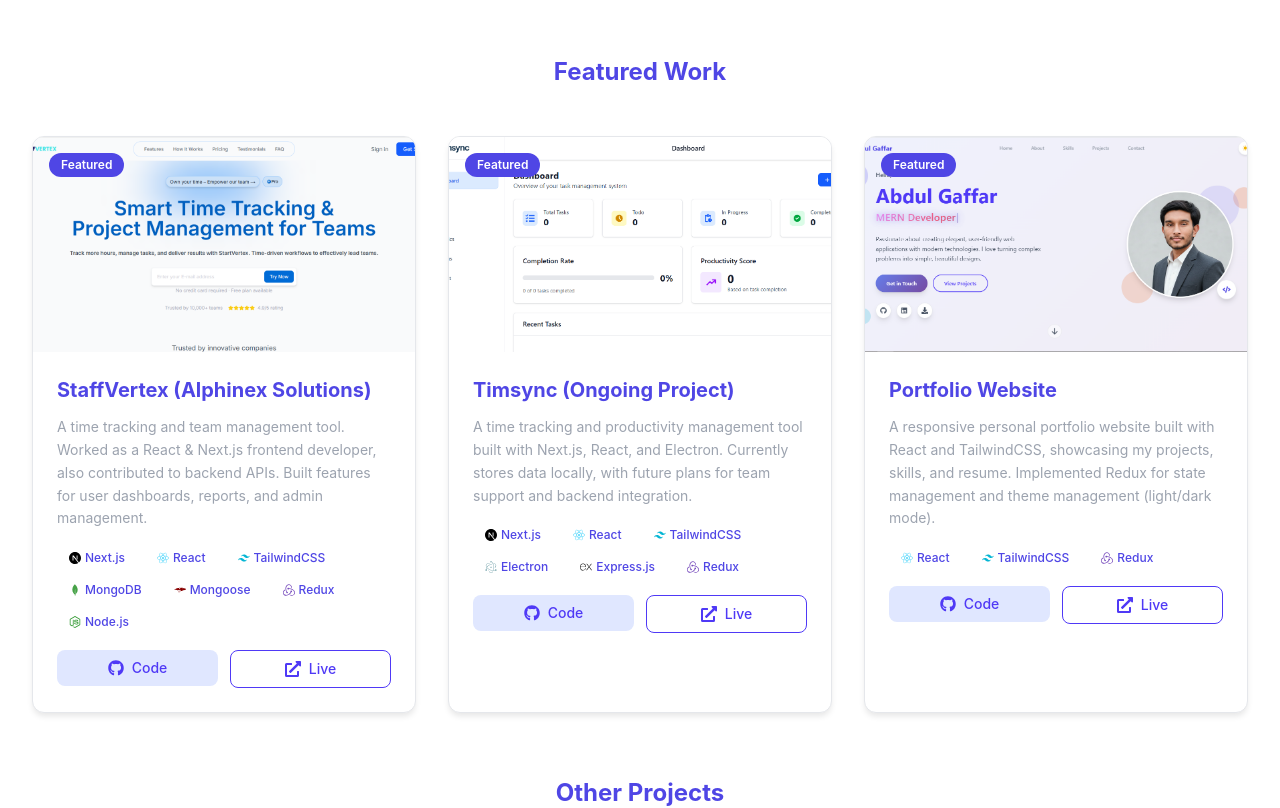
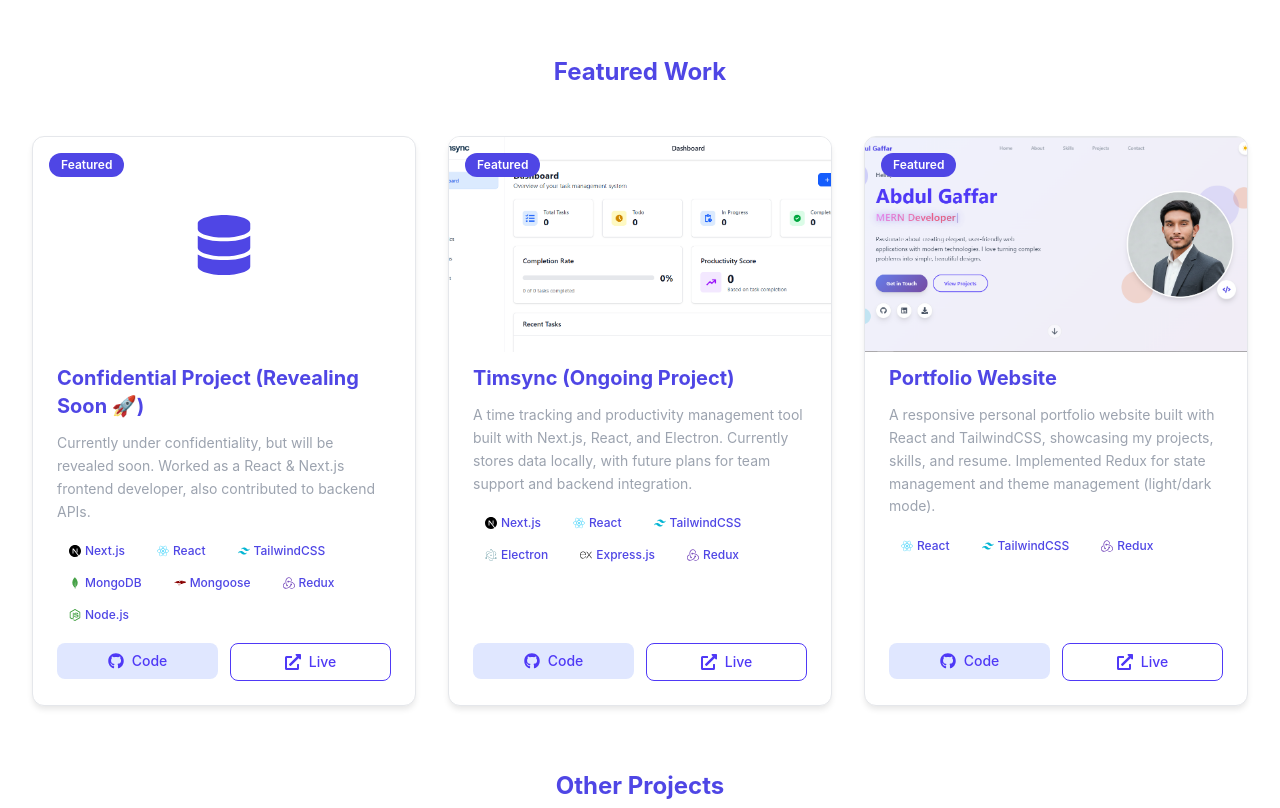
Before and after one commit to AbdulGaffarDev/Portfolio, a React (Vite) app: page / in a window 1280 px wide. Shown: the part 4000-4808 px from the top of the page. Built offline with nearby package versions, Linux system fonts and the light colour scheme.

Commit message:
Removed confidentials

```diff
--- a/src/components/sections/Projects.jsx
+++ b/src/components/sections/Projects.jsx
@@ -1,12 +1,31 @@
-import { FaGithub, FaExternalLinkAlt, FaReact, FaNodeJs, FaDatabase, FaJs, FaHtml5, FaCss3, FaChrome } from "react-icons/fa";
-import { SiMongodb, SiTailwindcss, SiRedux, SiExpress, SiNextdotjs, SiMongoose, SiElectron  } from "react-icons/si";
+import {
+  FaGithub,
+  FaExternalLinkAlt,
+  FaReact,
+  FaNodeJs,
+  FaDatabase,
+  FaJs,
+  FaHtml5,
+  FaCss3,
+  FaChrome,
+} from "react-icons/fa";
+import {
+  SiMongodb,
+  SiTailwindcss,
+  SiRedux,
+  SiExpress,
+  SiNextdotjs,
+  SiMongoose,
+  SiElectron,
+} from "react-icons/si";
 
 const projects = [
   {
     id: 1,
-    title: "StaffVertex (Alphinex Solutions)",
-    description: "A time tracking and team management tool. Worked as a React & Next.js frontend developer, also contributed to backend APIs. Built features for user dashboards, reports, and admin management.",
-    image: "/assets/StaffVertex.png",
+    title: "Confidential Project (Revealing Soon 🚀)",
+    description:
+      "Currently under confidentiality, but will be revealed soon. Worked as a React & Next.js frontend developer, also contributed to backend APIs.",
+    image: "",
     technologies: [
       { name: "Next.js", icon: <SiNextdotjs />, color: "#000000" },
       { name: "React", icon: <FaReact />, color: "#61DAFB" },
@@ -23,7 +42,8 @@
   {
     id: 2,
     title: "Timsync (Ongoing Project)",
-    description: "A time tracking and productivity management tool built with Next.js, React, and Electron. Currently stores data locally, with future plans for team support and backend integration.",
+    description:
+      "A time tracking and productivity management tool built with Next.js, React, and Electron. Currently stores data locally, with future plans for team support and backend integration.",
     image: "assets/Timsync.png",
     technologies: [
       { name: "Next.js", icon: <SiNextdotjs />, color: "#000000" },
@@ -40,7 +60,8 @@
   {
     id: 3,
     title: "Portfolio Website",
-    description: "A responsive personal portfolio website built with React and TailwindCSS, showcasing my projects, skills, and resume. Implemented Redux for state management and theme management (light/dark mode).",
+    description:
+      "A responsive personal portfolio website built with React and TailwindCSS, showcasing my projects, skills, and resume. Implemented Redux for state management and theme management (light/dark mode).",
     image: "/assets/Portfolio.png",
     technologies: [
       { name: "React", icon: <FaReact />, color: "#61DAFB" },
@@ -54,7 +75,8 @@
   {
     id: 4,
     title: "GitHub User Finder",
-    description: "A React-based app to search GitHub users and display their profile details, repositories, and activity using GitHub API.",
+    description:
+      "A React-based app to search GitHub users and display their profile details, repositories, and activity using GitHub API.",
     image: "/assets/Github-User-Finder.png",
     technologies: [
       { name: "React", icon: <FaReact />, color: "#61DAFB" },
@@ -68,7 +90,8 @@
   {
     id: 5,
     title: "Library Management System",
-    description: "A JavaScript-based library management system with admin and user sides. Stores records in browser localStorage for managing books, issuing, and returning.",
+    description:
+      "A JavaScript-based library management system with admin and user sides. Stores records in browser localStorage for managing books, issuing, and returning.",
     image: "/assets/LibraryManagmentSystem.png",
     technologies: [
       { name: "JavaScript", icon: <FaJs />, color: "#F7DF1E" },
@@ -82,13 +105,13 @@
   },
 ];
 
-
 const ProjectCard = ({ project, index }) => {
   return (
     <div
-      className="group bg-card border border-base rounded-xl overflow-hidden shadow-theme hover:shadow-theme-lg transition-all duration-300 hover:-translate-y-2"
+      className="group bg-card border border-base flex flex-col justify-between rounded-xl overflow-hidden shadow-theme hover:shadow-theme-lg transition-all duration-300 hover:-translate-y-2"
       style={{ animationDelay: `${index * 0.1}s` }}
     >
+      <div>
       {/* Project Image */}
       <div className="relative overflow-hidden">
         {project.image ? (
@@ -112,15 +135,32 @@
                   ? "bg-white/20 text-white hover:bg-white/30 cursor-pointer"
                   : "bg-white/20 text-white hover:bg-gray-500/20 hover:text-gray-400 cursor-not-allowed"
               }`}
-              aria-label={project.githubUrl ? "View GitHub repository" : "GitHub repository not available"}
-              onClick={project.githubUrl ? () => window.open(project.githubUrl, '_blank') : (e) => e.preventDefault()}
+              aria-label={
+                project.githubUrl
+                  ? "View GitHub repository"
+                  : "GitHub repository not available"
+              }
+              onClick={
+                project.githubUrl
+                  ? () => window.open(project.githubUrl, "_blank")
+                  : (e) => e.preventDefault()
+              }
             >
               <FaGithub className="w-5 h-5" />
             </div>
             {!project.githubUrl && (
-              <div className="absolute bottom-full left-1/2 transform -translate-x-1/2 mb-2 px-2 py-1 text-xs rounded opacity-0 group-hover/button:opacity-100 transition-opacity duration-200 whitespace-nowrap z-10" style={{backgroundColor: 'var(--color-text-primary)', color: 'var(--color-bg-primary)'}}>
+              <div
+                className="absolute bottom-full left-1/2 transform -translate-x-1/2 mb-2 px-2 py-1 text-xs rounded opacity-0 group-hover/button:opacity-100 transition-opacity duration-200 whitespace-nowrap z-10"
+                style={{
+                  backgroundColor: "var(--color-text-primary)",
+                  color: "var(--color-bg-primary)",
+                }}
+              >
                 Link not available
-                <div className="absolute top-full left-1/2 transform -translate-x-1/2 w-0 h-0 border-l-2 border-r-2 border-t-2 border-transparent" style={{borderTopColor: 'var(--color-text-primary)'}}></div>
+                <div
+                  className="absolute top-full left-1/2 transform -translate-x-1/2 w-0 h-0 border-l-2 border-r-2 border-t-2 border-transparent"
+                  style={{ borderTopColor: "var(--color-text-primary)" }}
+                ></div>
               </div>
             )}
           </div>
@@ -131,15 +171,32 @@
                   ? "bg-white/20 text-white hover:bg-white/30 cursor-pointer"
                   : "bg-white/20 text-white hover:bg-gray-500/20 hover:text-gray-400 cursor-not-allowed"
               }`}
-              aria-label={project.liveUrl ? "View live project" : "Live project not available"}
-              onClick={project.liveUrl ? () => window.open(project.liveUrl, '_blank') : (e) => e.preventDefault()}
+              aria-label={
+                project.liveUrl
+                  ? "View live project"
+                  : "Live project not available"
+              }
+              onClick={
+                project.liveUrl
+                  ? () => window.open(project.liveUrl, "_blank")
+                  : (e) => e.preventDefault()
+              }
             >
               <FaExternalLinkAlt className="w-5 h-5" />
             </div>
             {!project.liveUrl && (
-              <div className="absolute bottom-full left-1/2 transform -translate-x-1/2 mb-2 px-2 py-1 text-xs rounded opacity-0 group-hover/button:opacity-100 transition-opacity duration-200 whitespace-nowrap z-10" style={{backgroundColor: 'var(--color-text-primary)', color: 'var(--color-bg-primary)'}}>
+              <div
+                className="absolute bottom-full left-1/2 transform -translate-x-1/2 mb-2 px-2 py-1 text-xs rounded opacity-0 group-hover/button:opacity-100 transition-opacity duration-200 whitespace-nowrap z-10"
+                style={{
+                  backgroundColor: "var(--color-text-primary)",
+                  color: "var(--color-bg-primary)",
+                }}
+              >
                 Link not available
-                <div className="absolute top-full left-1/2 transform -translate-x-1/2 w-0 h-0 border-l-2 border-r-2 border-t-2 border-transparent" style={{borderTopColor: 'var(--color-text-primary)'}}></div>
+                <div
+                  className="absolute top-full left-1/2 transform -translate-x-1/2 w-0 h-0 border-l-2 border-r-2 border-t-2 border-transparent"
+                  style={{ borderTopColor: "var(--color-text-primary)" }}
+                ></div>
               </div>
             )}
           </div>
@@ -152,7 +209,7 @@
       </div>
 
       {/* Project Content */}
-      <div className="p-6">
+      <div className="px-6 pt-3">
         <h3 className="text-xl font-bold text-primary mb-3 group-hover:text-secondary transition-colors duration-300">
           {project.title}
         </h3>
@@ -172,9 +229,10 @@
             </div>
           ))}
         </div>
-
-        {/* Action Buttons */}
-        <div className="flex space-x-3">
+      </div>
+      </div>
+      {/* Action Buttons */}
+        <div className="flex space-x-3 px-6 pb-6">
           <div className="relative group/button flex-1">
             <div
               className={`flex items-center justify-center space-x-2 px-4 py-2 rounded-lg text-sm font-medium transition-all duration-300 ${
@@ -182,15 +240,28 @@
                   ? "bg-indigo-100 text-indigo-600 hover:bg-gradient-primary hover:text-white cursor-pointer"
                   : "bg-indigo-100 text-indigo-600 hover:bg-gray-100 hover:text-gray-400 cursor-not-allowed"
               }`}
-              onClick={project.githubUrl ? () => window.open(project.githubUrl, '_blank') : (e) => e.preventDefault()}
+              onClick={
+                project.githubUrl
+                  ? () => window.open(project.githubUrl, "_blank")
+                  : (e) => e.preventDefault()
+              }
             >
               <FaGithub className="w-4 h-4" />
               <span>Code</span>
             </div>
             {!project.githubUrl && (
-              <div className="absolute bottom-full left-1/2 transform -translate-x-1/2 mb-2 px-2 py-1 text-xs rounded opacity-0 group-hover/button:opacity-100 transition-opacity duration-200 whitespace-nowrap z-10" style={{backgroundColor: 'var(--color-text-primary)', color: 'var(--color-bg-primary)'}}>
+              <div
+                className="absolute bottom-full left-1/2 transform -translate-x-1/2 mb-2 px-2 py-1 text-xs rounded opacity-0 group-hover/button:opacity-100 transition-opacity duration-200 whitespace-nowrap z-10"
+                style={{
+                  backgroundColor: "var(--color-text-primary)",
+                  color: "var(--color-bg-primary)",
+                }}
+              >
                 Link not available
-                <div className="absolute top-full left-1/2 transform -translate-x-1/2 w-0 h-0 border-l-2 border-r-2 border-t-2 border-transparent" style={{borderTopColor: 'var(--color-text-primary)'}}></div>
+                <div
+                  className="absolute top-full left-1/2 transform -translate-x-1/2 w-0 h-0 border-l-2 border-r-2 border-t-2 border-transparent"
+                  style={{ borderTopColor: "var(--color-text-primary)" }}
+                ></div>
               </div>
             )}
           </div>
@@ -201,36 +272,48 @@
                   ? "border-indigo-600 text-indigo-600 hover:bg-gradient-primary hover:text-white cursor-pointer"
                   : "border-indigo-600 text-indigo-600 hover:border-gray-300 hover:text-gray-400 cursor-not-allowed"
               }`}
-              onClick={project.liveUrl ? () => window.open(project.liveUrl, '_blank') : (e) => e.preventDefault()}
+              onClick={
+                project.liveUrl
+                  ? () => window.open(project.liveUrl, "_blank")
+                  : (e) => e.preventDefault()
+              }
             >
               <FaExternalLinkAlt className="w-4 h-4" />
               <span>Live</span>
             </div>
             {!project.liveUrl && (
-              <div className="absolute bottom-full left-1/2 transform -translate-x-1/2 mb-2 px-2 py-1 text-xs rounded opacity-0 group-hover/button:opacity-100 transition-opacity duration-200 whitespace-nowrap z-10" style={{backgroundColor: 'var(--color-text-primary)', color: 'var(--color-bg-primary)'}}>
+              <div
+                className="absolute bottom-full left-1/2 transform -translate-x-1/2 mb-2 px-2 py-1 text-xs rounded opacity-0 group-hover/button:opacity-100 transition-opacity duration-200 whitespace-nowrap z-10"
+                style={{
+                  backgroundColor: "var(--color-text-primary)",
+                  color: "var(--color-bg-primary)",
+                }}
+              >
                 Link not available
-                <div className="absolute top-full left-1/2 transform -translate-x-1/2 w-0 h-0 border-l-2 border-r-2 border-t-2 border-transparent" style={{borderTopColor: 'var(--color-text-primary)'}}></div>
+                <div
+                  className="absolute top-full left-1/2 transform -translate-x-1/2 w-0 h-0 border-l-2 border-r-2 border-t-2 border-transparent"
+                  style={{ borderTopColor: "var(--color-text-primary)" }}
+                ></div>
               </div>
             )}
           </div>
         </div>
-      </div>
     </div>
   );
 };
 
 const Projects = () => {
-  const featuredProjects = projects.filter(project => project.featured);
-  const otherProjects = projects.filter(project => !project.featured);
+  const featuredProjects = projects.filter((project) => project.featured);
+  const otherProjects = projects.filter((project) => !project.featured);
 
   return (
-    <section
-      id="projects"
-      className="py-20 bg-main relative overflow-hidden"
-    >
+    <section id="projects" className="py-20 bg-main relative overflow-hidden">
       {/* Background Elements */}
       <div className="absolute top-20 right-20 w-32 h-32 bg-primary/10 rounded-full animate-float"></div>
-      <div className="absolute bottom-20 left-20 w-24 h-24 bg-secondary/10 rounded-full animate-float" style={{ animationDelay: '2s' }}></div>
+      <div
+        className="absolute bottom-20 left-20 w-24 h-24 bg-secondary/10 rounded-full animate-float"
+        style={{ animationDelay: "2s" }}
+      ></div>
 
       <div className="max-w-7xl mx-auto px-4 sm:px-6 lg:px-8">
         {/* Section Header */}
@@ -240,7 +323,8 @@
           </h2>
           <div className="w-24 h-1 bg-gradient-primary mx-auto rounded-full mb-6"></div>
           <p className="text-lg text-muted max-w-2xl mx-auto">
-            Here are some of my recent projects that showcase my skills and passion for creating amazing web experiences.
+            Here are some of my recent projects that showcase my skills and
+            passion for creating amazing web experiences.
           </p>
         </div>
 
@@ -263,7 +347,11 @@
           </h3>
           <div className="grid grid-cols-1 md:grid-cols-2 lg:grid-cols-3 gap-8">
             {otherProjects.map((project, index) => (
-              <ProjectCard key={project.id} project={project} index={index + featuredProjects.length} />
+              <ProjectCard
+                key={project.id}
+                project={project}
+                index={index + featuredProjects.length}
+              />
             ))}
           </div>
         </div>
@@ -275,8 +363,8 @@
               Interested in Working Together?
             </h3>
             <p className="text-muted leading-relaxed mb-6">
-              I'm always excited to work on new projects and collaborate with amazing people.
-              Let's discuss how we can bring your ideas to life!
+              I'm always excited to work on new projects and collaborate with
+              amazing people. Let's discuss how we can bring your ideas to life!
             </p>
             <div className="flex flex-col sm:flex-row gap-4 justify-center">
               <a
```
Also changed, not shown: public/assets/StaffVertex.png (deleted).
